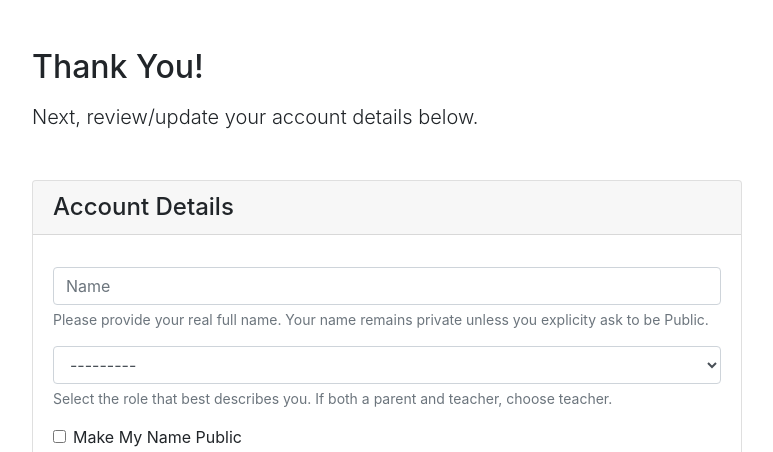
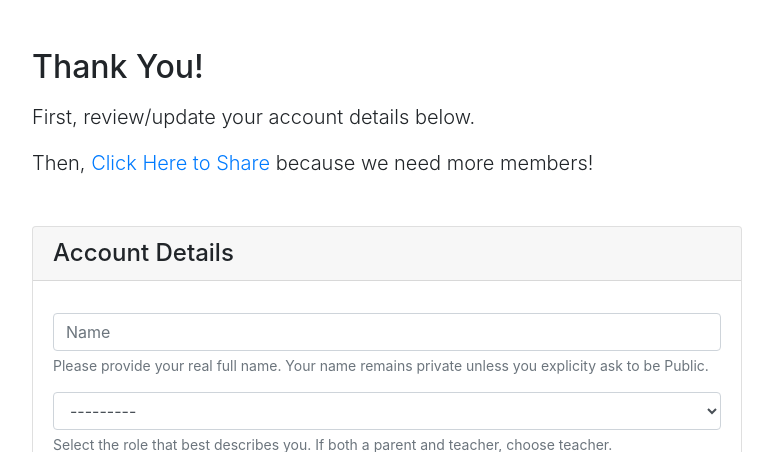
Before and after one commit to dbinetti/smilewestada, a Django app: template project/app/templates/app/pages/account.html in a window 1280 px wide. Shown: the part 92-544 px from the top of the page, without its empty margins (68-841 px from the left). Run offline with Django 3.2, Linux system fonts and the light colour scheme; the template is opened without the code that fills it: values that come from a table or form of the project are taken from there, others are empty; parts of the project's set-up code (start-up, migrations or seed data) failed here and were passed over; some libraries are stand-ins or nearby versions.

Commit message:
better sharing diablog

```diff
--- a/project/app/templates/app/pages/account.html
+++ b/project/app/templates/app/pages/account.html
@@ -17,7 +17,10 @@
       Thank You!
     </h2>
     <p class='lead col-md-8'>
-      Next, review/update your account details below.
+      First, review/update your account details below.
+    </p>
+    <p class='lead col-md-8'>
+      Then, <a href='{% url "share" %}'>Click Here to Share</a> because we need more members!
     </p>
   </section>
   <section class='mt-5 col-md-8'>
--- a/project/app/templates/app/pages/share.html
+++ b/project/app/templates/app/pages/share.html
@@ -17,7 +17,7 @@
       Sharing
     </h2>
     <p class='lead my-3 col-md-12'>
-      Finally, please share this site because it's the only way we'll get more support!
+      Finally, please share this site because we need more support!
     </p>
     <div class='my-5 ml-3 col-md-12'>
       <div class='row my-5'>
```
